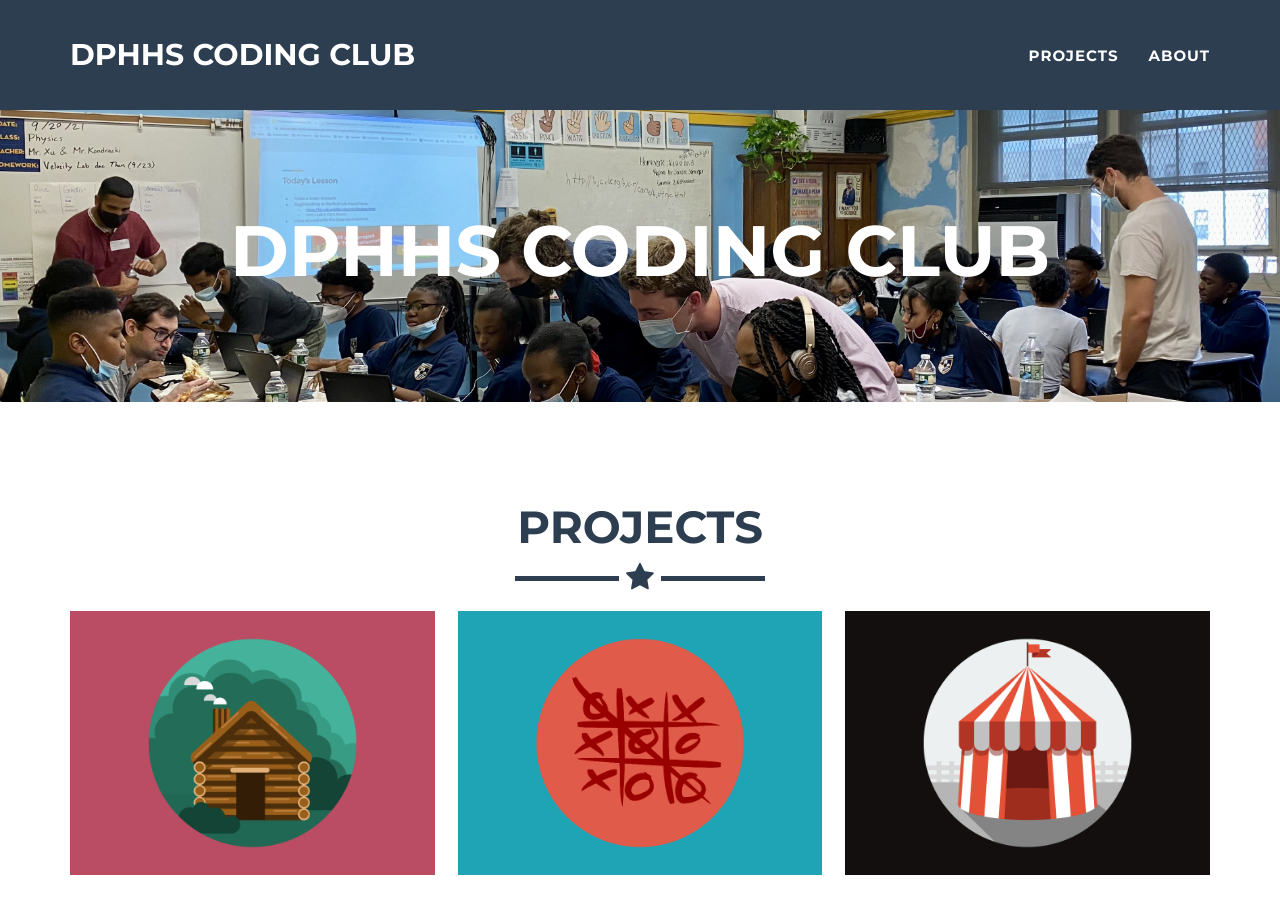
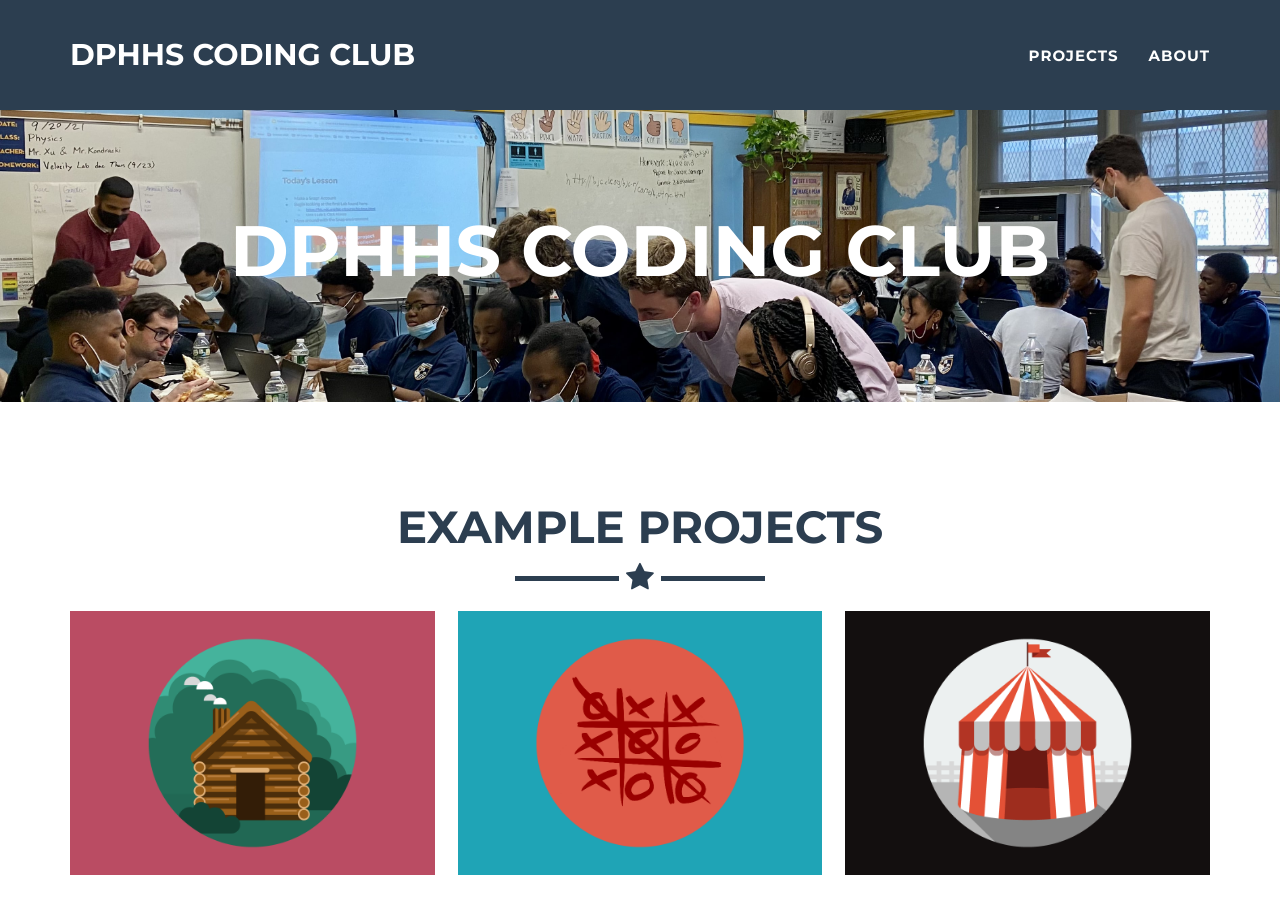
Before and after one commit to DPHHSCodingClub/DPHHSCodingClub.github.io, a Jekyll site: the page built from _posts/2014-07-18-project-1.markdown, in a window 1280 px wide and 900 px high. Built offline with Jekyll 4.4.1, drawn with Linux system fonts in a browser that asks for light colours.

Commit message:
Update portfolio_grid.html

```diff
--- a/_includes/portfolio_grid.html
+++ b/_includes/portfolio_grid.html
@@ -4,7 +4,7 @@
         <div class="container portfolio-flex-grid">
             <div class="row">
                 <div class="col-lg-12 text-center">
-                    <h2>Projects</h2>
+                    <h2>Example Projects</h2>
                     <hr class="star-primary">
                 </div>
             </div>
```
